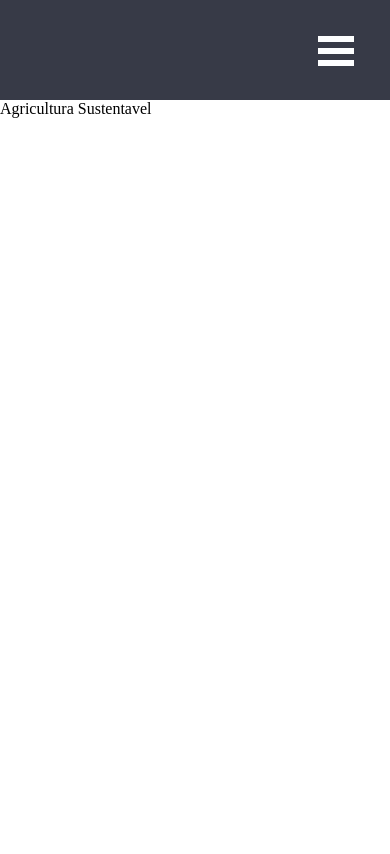
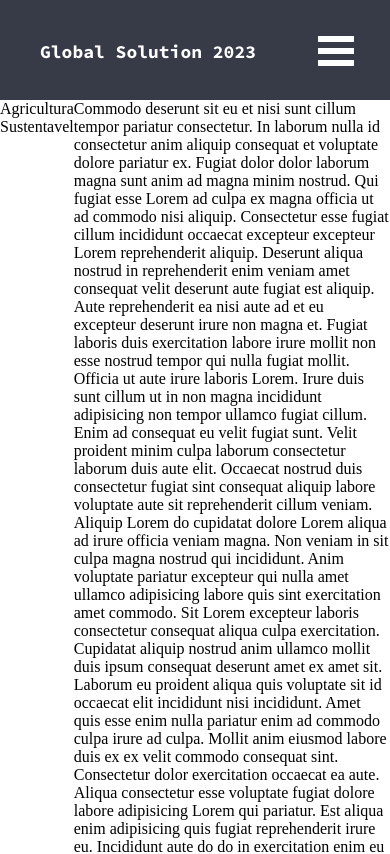
Before and after one commit to JosueTeo220/GlobalSolutionsMicrosoft-FIAP2023, a React (Create React App) app in the folder global_solution/: page /agricultura-sustentavel in a window 390 px wide. Shown: the top 854 px of the page. Built offline with nearby package versions, Linux system fonts and the light colour scheme.

Commit message:
commited

```diff
--- a/global_solution/src/components/BurgerMenu/burger.css
+++ b/global_solution/src/components/BurgerMenu/burger.css
@@ -1,44 +1,59 @@
-/* Position and sizing of burger button */
+.menu-brand-container{
+  padding: 40px 40px 40px;
+  position: absolute;
+}
+#menu-brand{
+  font-size: large;
+  color: #fff;
+  text-decoration: none;
+  font-family: 'Source Code Pro', monospace;
+  font-weight: 700;
+}
+#menu-brand:hover{
+  font-size: large;
+  color: #fff;
+  text-decoration: none;
+  font-family: 'Source Code Pro', monospace;
+  font-weight: 700;
+}
+.containerLinks:hover{
+  border-bottom: 1px solid;
+  border-color: #fff;
+  color: #6D98BA;
+
+}
+
 .bm-burger-button {
-    position: fixed;
+  position: absolute;
   width: 36px;
   height: 30px;
   right: 36px;
   top: 36px;
 }
 
-  /* Color/shape of burger icon bars */
 .bm-burger-bars {
   background: #fdfeff;
 }
 
-  /* Color/shape of burger icon bars on hover*/
 .bm-burger-bars-hover {
-    background: #181767;
-    transition: background 2s ease-in-out;
+  background: #d9d9d9;
+  transition: background 1s ease-in-out;
 }
 
-  /* Position and sizing of clickable cross button */
 .bm-cross-button {
   height: 24px;
   width: 24px;
 }
 
-  /* Color/shape of close button cross */
 .bm-cross {
   background: #bdc3c7;
 }
 
-  /*
-  Sidebar wrapper styles
-  Note: Beware of modifying this element as it can break the animations - you should not need to touch it in most cases
-  */
 .bm-menu-wrap {
   position: fixed;
   height: 100vh;
 }
 
-  /* General sidebar styles */
 .bm-menu {
   background: #373a47;
   padding: 2.5em 1.5em 0;
@@ -46,28 +61,32 @@
   height: 100%;
 }
 
-  /* Morph shape necessary with bubble or elastic */
 .bm-morph-shape {
   fill: #373a47;
 }
 
-  /* Wrapper for item list */
 .bm-item-list {
-    color: #b8b7ad;
+  display: flex;
+  flex-direction: column;
+  align-items: center;
+  text-decoration: none;
+  font-family: "Ubuntu", sans-serif;
+  overflow: hidden;
+  color: #fff;
+
+}
+.bm-item {
   padding: 0.8em;
+  display: inline-block;
+}
+.bm-item:hover {
+  color: aqua;
 }
 
-  /* Individual item */
-  .bm-item {
-    display: inline-block;
-  }
-
-  /* Styling of overlay */
 .bm-overlay {
   background: rgba(0, 0, 0, 0.3);
 }
 .burgerContainer {
-
   background-color: #373a47;
   height: 100px;
 }
--- a/global_solution/src/components/BurgerMenu/index.jsx
+++ b/global_solution/src/components/BurgerMenu/index.jsx
@@ -1,29 +1,44 @@
-import { slide as Menu } from "react-burger-menu";
+import { stack as Menu } from "react-burger-menu";
 import { Link } from "react-router-dom";
 import "./burger.css";
 export default function Burger() {
   return (
     <div className="burgerContainer">
+      <div className="menu-brand-container">
+        <Link id="menu-brand" to="/">
+          {" "}
+          Global Solution 2023
+        </Link>
+      </div>
       <Menu right>
-        <Link id="home" className="bm-item-list" to="/">
+        <div className="containerLinks">
+          <Link className="bm-item-list" to="/">
             Inicio
           </Link>
-        <Link id="about" className="bm-item-list" to="/faleconosco">
+        </div>
+        <div className="containerLinks">
+          <Link id="" className="bm-item-list" to="/faleconosco">
             Fale Conosco
           </Link>
-        <Link id="contact" className="bm-item-list" to="/fatos">
+        </div>
+
+        <div className="containerLinks">
+          <Link id="" className="bm-item-list" to="/fatos">
             Fatos
           </Link>
-        <Link id="contact" className="bm-item-list" to="/inseguranca">
+        </div>
+
+        <div className="containerLinks">
+          <Link id="" className="bm-item-list" to="/inseguranca">
             Insegurança
           </Link>
-        <Link
-          id="contact"
-          className="bm-item-list"
-          to="/agricultura-sustentavel"
-        >
+        </div>
+
+        <div className="containerLinks">
+          <Link id="" className="bm-item-list" to="/agricultura-sustentavel">
             Agricultura Sustentavel
           </Link>
+        </div>
       </Menu>
     </div>
   );
--- a/global_solution/src/components/Navbar/index.jsx
+++ b/global_solution/src/components/Navbar/index.jsx
@@ -1,26 +1,9 @@
-import { useEffect, useState } from "react";
 import "./navbar.css";
+import useResizeHandler from "../../script";
 import MenuLinks from "../MenuLinks";
 import Burger from "../BurgerMenu";
-
 function Navbar() {
-  const [showComponent, setShowComponent] = useState(true);
-  useEffect(() => {
-    const handleResize = () => {
-      if (window.innerWidth <= 765) {
-        setShowComponent(false);
-      } else {
-        setShowComponent(true);
-      }
-    };
-
-    window.addEventListener("resize", handleResize);
-    handleResize(); // Verificar a largura da tela ao carregar a página
-
-    return () => {
-      window.removeEventListener("resize", handleResize);
-    };
-  }, []);
+  const showComponent = useResizeHandler();
   return (
     <div>
       {showComponent ? (
--- a/global_solution/src/index.css
+++ b/global_solution/src/index.css
@@ -1,4 +1,12 @@
-*{
-    margin: 0;
-    padding: 0;
+@import url("https://fonts.googleapis.com/css2?family=Roboto:wght@500;700&family=Source+Code+Pro:wght@400;500;700&family=Ubuntu&display=swap");
+/*
+font-rules{
+  font-family: 'Roboto', sans-serif;
+  font-family: 'Source Code Pro', monospace;
+  font-family: 'Ubuntu', sans-serif;
 }
+*/
+* {
+  margin: 0;
+  padding: 0;
+}
--- a/global_solution/src/pages/AgriculturaSustentavel.jsx
+++ b/global_solution/src/pages/AgriculturaSustentavel.jsx
@@ -1,10 +1,68 @@
 import Conteudo from "../components/Conteudo";
 
-function AgriculturaSustentavel(){
-    return(
-        <Conteudo>
-            <p>Agricultura Sustentavel</p>
-        </Conteudo>
-    )
+function AgriculturaSustentavel() {
+  return (
+    <Conteudo>
+      <p>Agricultura Sustentavel</p>
+      <p>
+        Commodo deserunt sit eu et nisi sunt cillum tempor pariatur consectetur.
+        In laborum nulla id consectetur anim aliquip consequat et voluptate
+        dolore pariatur ex. Fugiat dolor dolor laborum magna sunt anim ad magna
+        minim nostrud. Qui fugiat esse Lorem ad culpa ex magna officia ut ad
+        commodo nisi aliquip. Consectetur esse fugiat cillum incididunt occaecat
+        excepteur excepteur Lorem reprehenderit aliquip. Deserunt aliqua nostrud
+        in reprehenderit enim veniam amet consequat velit deserunt aute fugiat
+        est aliquip. Aute reprehenderit ea nisi aute ad et eu excepteur deserunt
+        irure non magna et. Fugiat laboris duis exercitation labore irure mollit
+        non esse nostrud tempor qui nulla fugiat mollit. Officia ut aute irure
+        laboris Lorem. Irure duis sunt cillum ut in non magna incididunt
+        adipisicing non tempor ullamco fugiat cillum. Enim ad consequat eu velit
+        fugiat sunt. Velit proident minim culpa laborum consectetur laborum duis
+        aute elit. Occaecat nostrud duis consectetur fugiat sint consequat
+        aliquip labore voluptate aute sit reprehenderit cillum veniam. Aliquip
+        Lorem do cupidatat dolore Lorem aliqua ad irure officia veniam magna.
+        Non veniam in sit culpa magna nostrud qui incididunt. Anim voluptate
+        pariatur excepteur qui nulla amet ullamco adipisicing labore quis sint
+        exercitation amet commodo. Sit Lorem excepteur laboris consectetur
+        consequat aliqua culpa exercitation. Cupidatat aliquip nostrud anim
+        ullamco mollit duis ipsum consequat deserunt amet ex amet sit. Laborum
+        eu proident aliqua quis voluptate sit id occaecat elit incididunt nisi
+        incididunt. Amet quis esse enim nulla pariatur enim ad commodo culpa
+        irure ad culpa. Mollit anim eiusmod labore duis ex ex velit commodo
+        consequat sint. Consectetur dolor exercitation occaecat ea aute. Aliqua
+        consectetur esse voluptate fugiat dolore labore adipisicing Lorem qui
+        pariatur. Est aliqua enim adipisicing quis fugiat reprehenderit irure
+        eu. Incididunt aute do do in exercitation enim eu aliquip adipisicing
+        commodo. Nostrud est veniam cupidatat eiusmod Lorem sit cupidatat
+        cupidatat. Et aute do sit ipsum sunt incididunt qui cillum nostrud velit
+        nostrud. Incididunt adipisicing proident sint magna ut proident.
+        Voluptate consequat pariatur laboris sit. Quis ipsum non commodo id quis
+        incididunt labore culpa Lorem enim consectetur sint proident pariatur.
+        Aliquip quis nulla aute dolore culpa mollit cupidatat laborum nisi.
+        Aliqua ut aliquip ea duis ex. Nulla anim labore est officia. Officia
+        incididunt quis ut in in veniam. Velit dolore dolor sit in adipisicing
+        esse reprehenderit voluptate in laborum irure non sunt. Consequat
+        laborum nulla tempor veniam exercitation duis amet magna fugiat minim
+        minim commodo ullamco exercitation. Non quis dolore in laborum. In
+        laborum exercitation aute aliquip esse. Cupidatat esse voluptate cillum
+        ipsum. Ullamco cupidatat aliqua consectetur non. Ad ex ut cillum
+        cupidatat dolor mollit aute proident et dolore aliquip consequat
+        commodo. Duis consequat elit deserunt do eu anim quis do quis veniam id
+        aliquip duis magna. Quis nulla non labore ullamco nostrud nisi amet.
+        Esse excepteur eu aliqua mollit id labore pariatur anim anim sint ad.
+        Elit Lorem ut magna commodo anim nulla. Tempor dolore excepteur ipsum
+        aliquip nisi aliqua exercitation. Ut non in elit officia pariatur sunt
+        dolor adipisicing elit culpa enim. Cupidatat occaecat minim incididunt
+        dolore sint minim commodo nulla dolore. Cupidatat fugiat et
+        reprehenderit tempor veniam culpa. Incididunt qui eu consectetur nostrud
+        fugiat sit occaecat in consequat cupidatat irure fugiat tempor mollit.
+        In cupidatat anim et velit id cupidatat ex ex nostrud reprehenderit. Do
+        velit adipisicing tempor mollit laborum laboris magna tempor magna aute
+        minim esse minim. Aliqua aliqua duis in nulla eu cillum est. Commodo eu
+        voluptate voluptate eiusmod sunt pariatur laboris. Tempor ullamco minim
+        elit quis exercitation non labore proident.
+      </p>
+    </Conteudo>
+  );
 }
-export default AgriculturaSustentavel
+export default AgriculturaSustentavel;
--- a/global_solution/src/script.js
+++ b/global_solution/src/script.js
@@ -0,0 +1,23 @@
+import { useEffect, useState } from "react";
+
+export default function useResizeHandler (){
+  const [showComponent, setShowComponent] = useState(true);
+  useEffect(() => {
+    const handleResize = () => {
+      if (window.innerWidth <= 765) {
+        setShowComponent(false);
+      } else {
+        setShowComponent(true);
+      }
+    };
+
+    window.addEventListener("resize", handleResize);
+    handleResize(); // Verificar a largura da tela ao carregar a página
+
+    return () => {
+      window.removeEventListener("resize", handleResize);
+    };
+  }, []);
+
+  return showComponent;
+};
```
Lines whose indentation alone changed are shown as unchanged.
